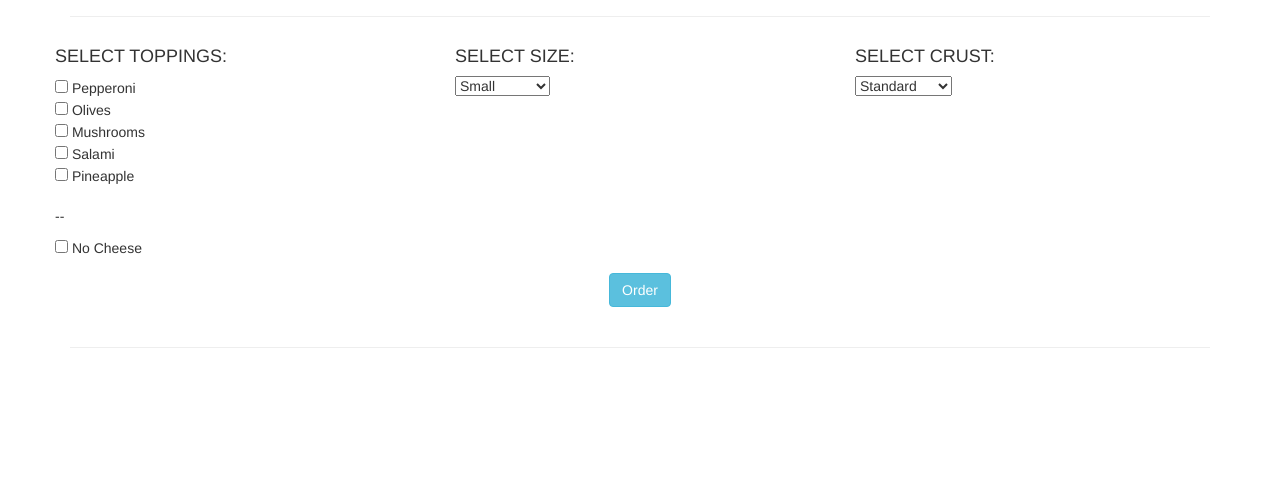
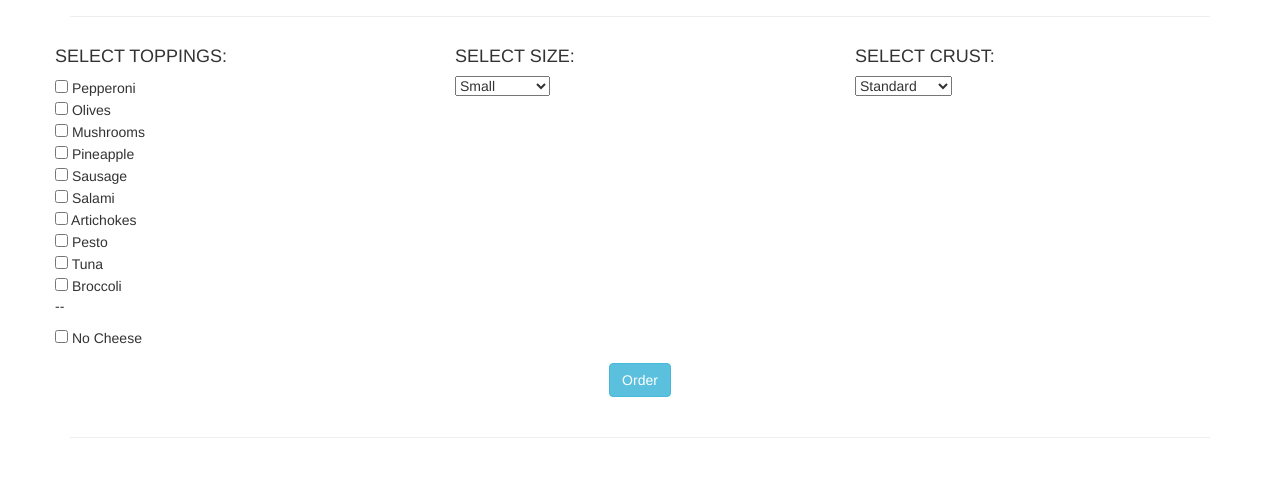
Before and after one commit to jillkuchman/pizza, a plain HTML site: page index.html in a window 1280 px wide. Shown: the part 83-560 px from the top of the page. Drawn offline with nearby package versions, Linux system fonts and the light colour scheme.

Commit message:
Add list of toppings

```diff
--- a/index.html
+++ b/index.html
@@ -32,8 +32,13 @@
                             <input type='checkbox' name='topping' class='topping-selection' value=1> Pepperoni <br>
                             <input type='checkbox' name='topping' class='topping-selection' value=1> Olives <br>
                             <input type='checkbox' name='topping' class='topping-selection' value=1> Mushrooms <br>
+                            <input type='checkbox' name='topping' class='topping-selection' value=1> Pineapple <br>
+                            <input type='checkbox' name='topping' class='topping-selection' value=2> Sausage <br>
                             <input type='checkbox' name='topping' class='topping-selection' value=2> Salami <br>
-                            <input type='checkbox' name='topping' class='topping-selection' value=2> Pineapple <br><br>
+                            <input type='checkbox' name='topping' class='topping-selection' value=2> Artichokes <br>
+                            <input type='checkbox' name='topping' class='topping-selection' value=2> Pesto <br>
+                            <input type='checkbox' name='topping' class='topping-selection' value=2> Tuna <br>
+                            <input type='checkbox' name='topping' class='topping-selection' value=2> Broccoli <br>
                             <p>--</p>
                             <input type='checkbox' name='topping' class='topping-selection' value=-1> No Cheese <br>
                         </div>
--- a/js/scripts.js
+++ b/js/scripts.js
@@ -7,14 +7,14 @@ var pizza = {
     }
 };
 
-var toppings_list = []
 
 $(document).ready(function() {
+
     $('#order-form').submit(function(event) {
         event.preventDefault();
 
+        // ADDS CHECKED TOPPINGS TO TOPPINGS MULTIPLIER
         var toppings_multiplier = 0;
-        // ADDS CHECKED TOPPINGS TO TOPPINGS MULTIPLIER
         $(':checkbox:checked.topping-selection').each(function() {
             toppings_multiplier += +this.value;
         });
```
